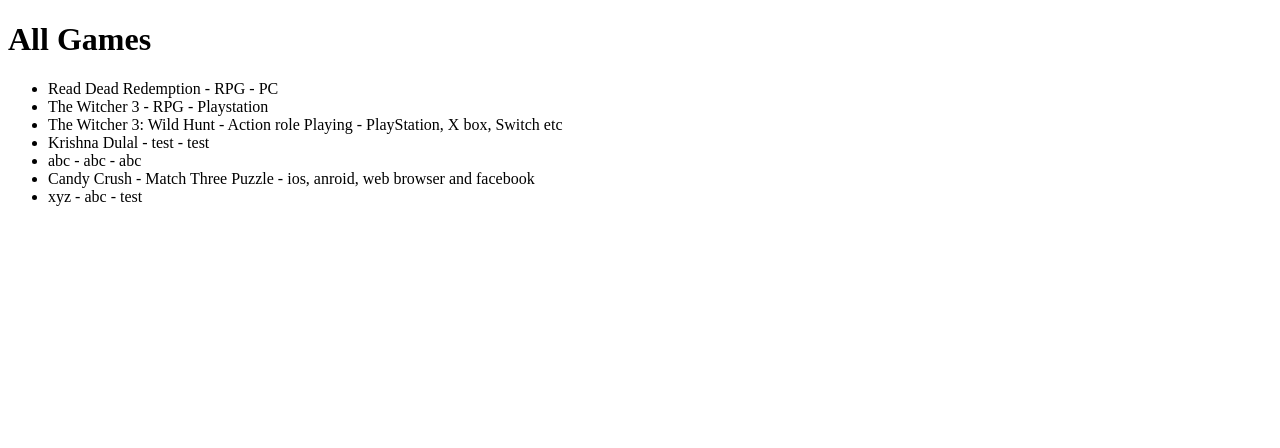
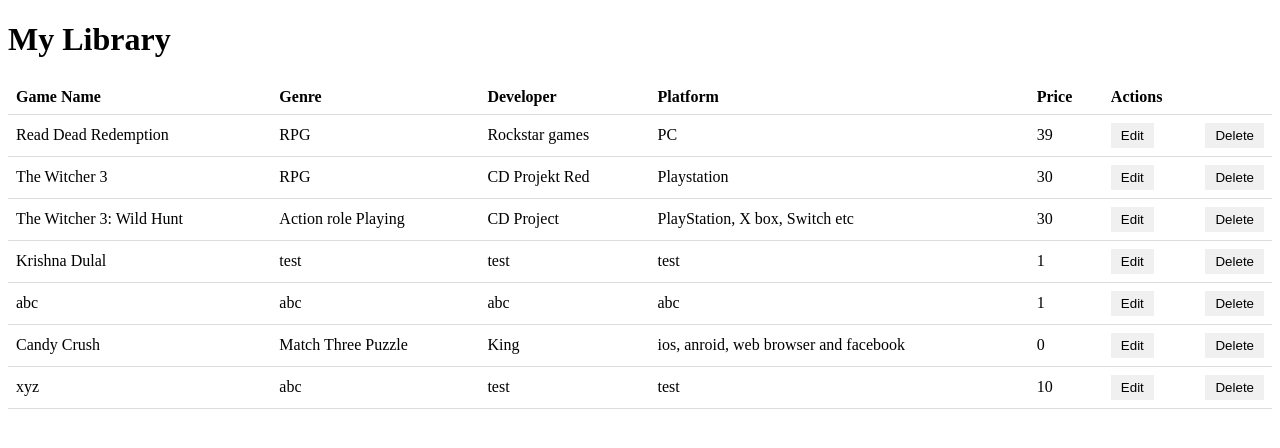
Before and after one commit to BaranKalaycioglu/CS4750, a Django app: template Library/templates/landingPage.html in a window 1280 px wide. Shown: the top 448 px of the page. Run offline with Django 4.2, Linux system fonts and the light colour scheme; the template is opened without the code that fills it: values that come from a table or form of the project are taken from there, others are empty; data comes from the database, SQL or seed files in the repository; both versions use the stored data as it was after the commit.

Commit message:
Started working on landingPage.html view.

```diff
--- a/Library/templates/landingPage.html
+++ b/Library/templates/landingPage.html
@@ -2,13 +2,54 @@
 <html>
 <head>
     <title>Landing Page</title>
+    <style>
+        table {
+            border-collapse: collapse;
+            width: 100%;
+        }
+        th, td {
+            padding: 8px;
+            text-align: left;
+            border-bottom: 1px solid #ddd;
+        }
+        .actions {
+            display: flex;
+            justify-content: space-between;
+        }
+        .edit-button, .delete-button {
+            padding: 5px 10px;
+            background-color: #f0f0f0;
+            border: none;
+            cursor: pointer;
+        }
+    </style>
 </head>
 <body>
-    <h1>All Games</h1>
-    <ul>
+    <h1>My Library</h1>
+    <table>
+        <tr>
+            <th>Game Name</th>
+            <th>Genre</th>
+            <th>Developer</th>
+            <th>Platform</th>
+            <th>Price</th>
+            <th>Actions</th>
+        </tr>
         {% for game in games %}
-            <li>{{ game.name }} - {{ game.genre }} - {{ game.platform }}</li>
+            <tr>
+                <td>{{ game.name }}</td>
+                <td>{{ game.genre }}</td>
+                <td>{{ game.developer }}</td>
+                <td>{{ game.platform }}</td>
+                <td>{{ game.price }}</td>
+                <td>
+                    <div class="actions">
+                        <button class="edit-button">Edit</button>
+                        <button class="delete-button">Delete</button>
+                    </div>
+                </td>
+            </tr>
         {% endfor %}
-    </ul>
+    </table>
 </body>
 </html>
```
Also changed, not shown: db.sqlite3.
